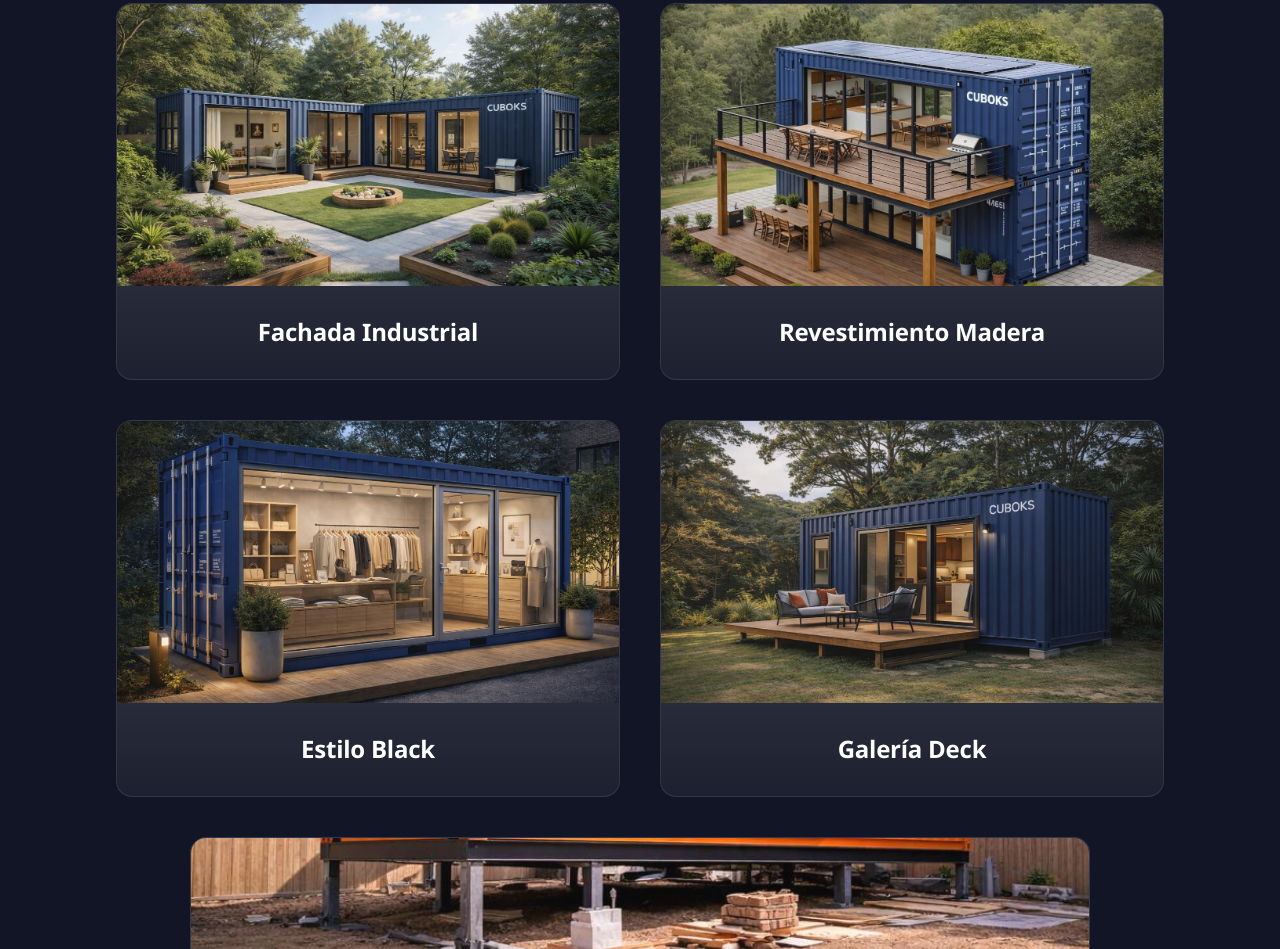
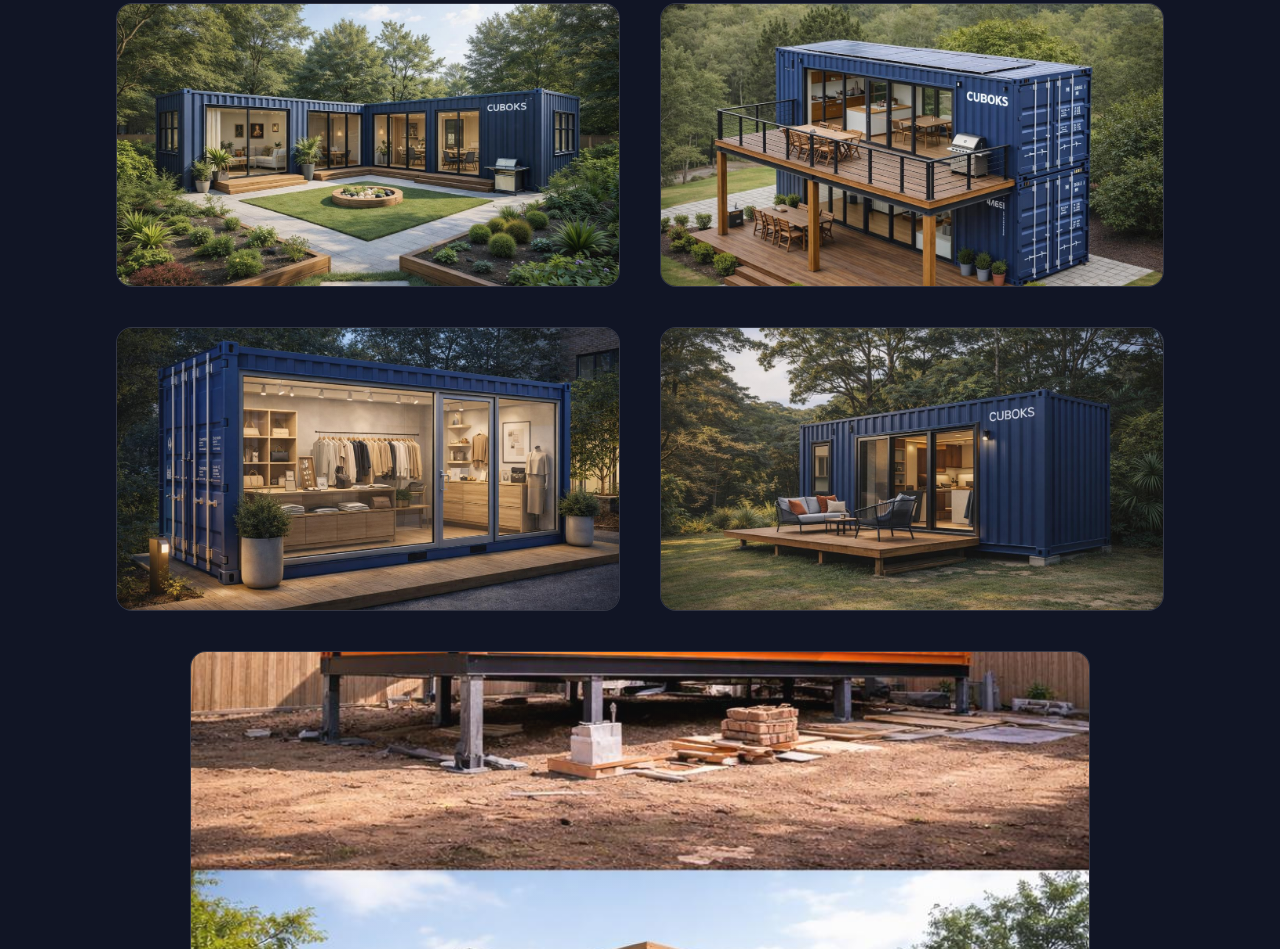
Before and after one commit to CristianK25/CUBOKS-Container-Transporte-, a website built with Vite: page index.html in a window 1280 px wide. Shown: the part 5251-6200 px from the top of the page. Built offline with nearby package versions, Linux system fonts and the light colour scheme; files whose address does not match are found by name.

Commit message:
style: sacar h3 en tarjeta exteriores

```diff
--- a/css/components/sections/exterior.css
+++ b/css/components/sections/exterior.css
@@ -47,7 +47,7 @@
     width: 100%;
 }
 
-/* Tarjeta Individual */
+/* Tarjeta Individual - SIN ESPACIO EXTRA */
 .exterior-card {
     background: rgba(255, 255, 255, 0.05);
     border-radius: 16px;
@@ -56,6 +56,8 @@
     transition: all 0.4s cubic-bezier(0.4, 0, 0.2, 1);
     cursor: pointer;
     position: relative;
+    display: flex;
+    flex-direction: column;
 }
 
 .exterior-card:hover {
@@ -72,6 +74,7 @@
     aspect-ratio: 16 / 9;
     overflow: hidden;
     background: rgba(0, 0, 0, 0.3);
+    display: block;
 }
 
 .exterior-image img {
@@ -80,15 +83,16 @@
     object-fit: cover;
     object-position: center;
     transition: transform 0.6s cubic-bezier(0.4, 0, 0.2, 1);
+    display: block;
 }
 
 .exterior-card:hover .exterior-image img {
     transform: scale(1.08);
 }
 
-/* Título de la Tarjeta - MÁS GRANDE */
+/* Título de la Tarjeta - DESHABILITADO (sin títulos en HTML)
 .exterior-title {
-    padding: 2rem 1.5rem;
+    padding: 1rem 1.5rem;
     font-size: 1.5rem;
     font-weight: 600;
     color: #ffffff;
@@ -101,6 +105,7 @@
         transparent
     );
 }
+*/
 
 /* Responsive - Tablet */
 @media (max-width: 1024px) {
@@ -146,10 +151,10 @@
         aspect-ratio: 4 / 3;
     }
 
-    .exterior-title {
+    /* .exterior-title {
         font-size: 1.25rem;
-        padding: 1.5rem;
-    }
+        padding: 1rem;
+    } */
 }
 
 /* Animación de entrada (opcional - requiere scroll observer) */
--- a/index.html
+++ b/index.html
@@ -410,7 +410,6 @@
                     <div class="exterior-image">
                         <img src="assets/img/exteriores/exterior_1.jpeg" alt="Fachada Industrial">
                     </div>
-                    <h3 class="exterior-title">Fachada Industrial</h3>
                 </article>
 
                 <!-- Tarjeta 2 -->
@@ -418,7 +417,6 @@
                     <div class="exterior-image">
                         <img src="assets/img/exteriores/exterior_2.jpeg" alt="Revestimiento Madera">
                     </div>
-                    <h3 class="exterior-title">Revestimiento Madera</h3>
                 </article>
 
                 <!-- Tarjeta 3 -->
@@ -426,7 +424,6 @@
                     <div class="exterior-image">
                         <img src="assets/img/exteriores/exterior_3.jpeg" alt="Estilo Black">
                     </div>
-                    <h3 class="exterior-title">Estilo Black</h3>
                 </article>
 
                 <!-- Tarjeta 4 -->
@@ -434,7 +431,6 @@
                     <div class="exterior-image">
                         <img src="assets/img/exteriores/exterior_4.jpeg" alt="Galería Deck">
                     </div>
-                    <h3 class="exterior-title">Galería Deck</h3>
                 </article>
 
                 <!-- Tarjeta 5 -->
@@ -442,7 +438,6 @@
                     <div class="exterior-image">
                         <img src="assets/img/exteriores/exterior_5.jpeg" alt="Fusión Materiales">
                     </div>
-                    <h3 class="exterior-title">Fusión Materiales</h3>
                 </article>
             </div>
         </section>
```
